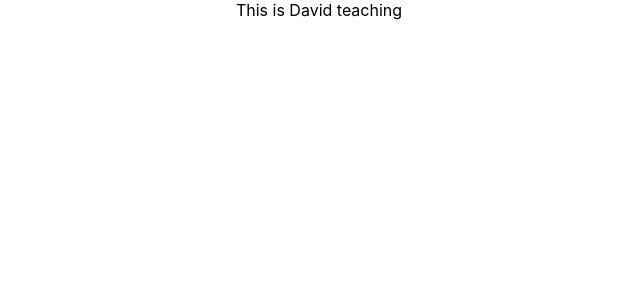
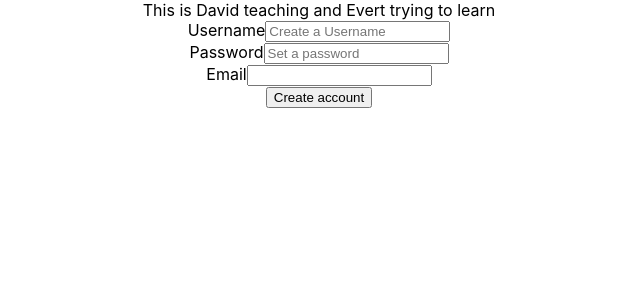
Before and after one commit to nopsuke/test_platform, a React (Create React App) app in the folder frontend/: page / in a window 1280 px wide. Shown: the top 300 px of the page, without its empty margins (321-961 px from the left). Built offline with nearby package versions, Linux system fonts and the light colour scheme.

Commit message:
More components

```diff
--- a/frontend/src/App.js
+++ b/frontend/src/App.js
@@ -1,14 +1,23 @@
+import { useState, useEffect } from "react";
 import HomePage from "./Components/HomePage";
-import { Routes } from "react-router-dom"; // The Router lives at the root of the project so that all components that you create can be accessed
-
+import { BrowserRouter as Router, Route, Routes } from "react-router-dom"; // The Router lives at the root of the project so that all components that you create can be accessed
+import RegisterForm from "./Components/RegisterForm";
 import "./App.css";
 
 function App() {
   return (
-    <div className="App">
-      <div>This is David teaching</div>
-    </div>
+    <Router>
+      <div className="App">
+        <div>This is David teaching and Evert trying to learn</div>
+
+        <RegisterForm />
+
+      </div>
+    </Router>
   );
 }
 
 export default App;
+
+
+// This router structure is a bit confusing. Throwing random errors about not being able to use as a child of another component.
--- a/frontend/src/Components/HomePage.js
+++ b/frontend/src/Components/HomePage.js
@@ -1,6 +1,5 @@
 import React, { useState, useEffect } from "react";
 import ReferralsPage from "./ReferralsPage";
-import Dashboard from "./Dashboard";
 // Pointless, replace with Profile component since they would fill the same role.
 
 
--- a/frontend/src/Components/ProfileDashboard.js
+++ b/frontend/src/Components/ProfileDashboard.js
@@ -1,7 +1,7 @@
 import React from 'react'
 // This will hold certain profile related info.
 // Best trade, worst trade, balance, equity, etc. Will use it as part of the profile page.
-
+// Will require authentication to view
 const ProfileDashboard = () => {
   return (
     <div>ProfileDashboard</div>
--- a/frontend/src/Components/ReferralsPage.js
+++ b/frontend/src/Components/ReferralsPage.js
@@ -1,4 +1,6 @@
 import React from "react";
+// Will require authentication to view.
+
 
 const ReferralsPage = () => {
   return <div>ReferralsPage</div>;
--- a/frontend/src/Components/TradeBoard.js
+++ b/frontend/src/Components/TradeBoard.js
@@ -1,6 +1,6 @@
 import React from 'react'
 // This will hold the main "TradeBoard" page/tab. Will hold "TradeChart", "TradeHistory", "BuySellForm", and some other components which are tbd.
-
+// Will require authentication to view.
 
 const TradeBoard = () => {
   return (
--- a/frontend/src/index.js
+++ b/frontend/src/index.js
@@ -3,14 +3,11 @@ import ReactDOM from "react-dom/client";
 import "./index.css";
 import App from "./App";
 
-import { BrowserRouter } from "react-router-dom";
 
 const root = ReactDOM.createRoot(document.getElementById("root"));
 root.render(
   <React.StrictMode>
-    <BrowserRouter>
       <App />
-    </BrowserRouter>
   </React.StrictMode>
 );
 
@@ -18,3 +15,5 @@ root.render(
 // I'm guessing the render method is what renders the component to the DOM. The render method is a method of the ReactDOM object.
 // Think about it like this.. components are just pieces of a website that display something. DOM is the "completed" website that is displayed to the user.
 // Which component is displayed where is controlled by the render method/ReactDOM. How it is displayed is controlled by the CSS.
+
+// Removed BrowserRouter from here. It was causing an error. I think it's because I already have it in App.js
```
Also changed, not shown: frontend/src/Components/RegisterForm.js (+5 -3 lines).
